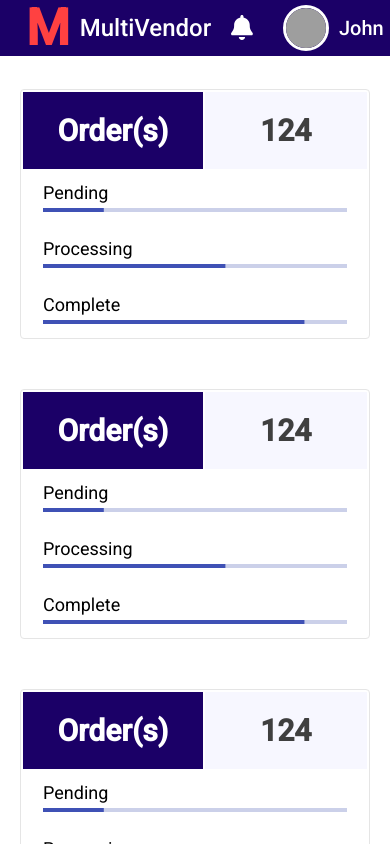
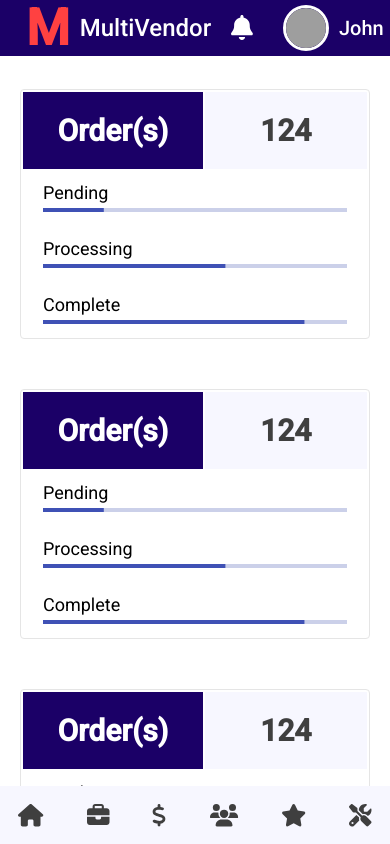
Before and after one commit to aminabdulkhalek/MultiVendor, an Angular app in the folder MultiVendor-FrontEnd/: page / in a window 390 px wide. Shown: the top 844 px of the page. Built offline with nearby package versions, Linux system fonts and the light colour scheme; grey boxes are pictures that could not be loaded.

Commit message:
fixed sideBar responsivness

```diff
--- a/MultiVendor-FrontEnd/src/app/vendor-dashboard/sidebar/sidebar.component.scss
+++ b/MultiVendor-FrontEnd/src/app/vendor-dashboard/sidebar/sidebar.component.scss
@@ -1,6 +1,3 @@
-// @import "bourbon";
-// @import url(https://fonts.googleapis.com/css?family=Source+Sans+Pro:400,300,600);
-
 body {
   font-family: "Roboto";
   font-size: 100%;
@@ -29,8 +26,6 @@ a {
   height: 100%;
 }
 
-
-
 /* -------------
 Sidebar Nav
 ----------------*/
@@ -38,7 +33,7 @@ Sidebar Nav
   position: fixed;
   top: 64px;
   width: min-content;
-    background-color: #F7F7FF;
+  background-color: #f7f7ff;
   height: 100%;
   font-weight: 400;
   font-size: 1.2em;
@@ -59,14 +54,14 @@ Sidebar Nav
       width: 100%;
 
       a {
-                color: #3F3F3F;
+        color: #3f3f3f;
         font-size: 18px;
         padding: 1em 0.5em;
         display: block;
 
         &:hover {
           color: white;
-                    background-color: #1B0067;
+          background-color: #1b0067;
           transition: all 0.6s ease;
         }
       }
@@ -74,6 +69,55 @@ Sidebar Nav
   }
 }
 
-.icon{
+.icon {
   margin-top: 10px;
 }
+
+@media only screen and (max-width: 600px) {
+ .icon{
+   display: none;
+ }
+  .sidebar-nav {
+    all: unset;
+    position: fixed;
+    bottom: 0;
+    background-color: #f7f7ff;
+    font-weight: 400;
+    font-size: 0.5em;
+    overflow: auto;
+    width: 100vw;
+    text-align: center;
+    z-index: 100;
+
+    ul {
+      all: unset;
+      display: flex;
+      justify-content: space-between;
+      list-style: none;
+      padding: 0;
+      margin: 0;
+
+      li {
+        flex: 1;
+        all: unset;
+        margin-left: 0;
+        padding-left: 0;
+        float: left;
+
+        a {
+          all: unset;
+          color: #3f3f3f;
+          font-size: 18px;
+          padding: 1em 1em;
+          display: block;
+
+          &:hover {
+            color: white;
+            background-color: #1b0067;
+            transition: all 0.6s ease;
+          }
+        }
+      }
+    }
+  }
+}
--- a/MultiVendor-FrontEnd/src/app/vendor-dashboard/vendor-dashboard.component.scss
+++ b/MultiVendor-FrontEnd/src/app/vendor-dashboard/vendor-dashboard.component.scss
@@ -61,7 +61,4 @@ padding: 25px;
         left: 0;
         margin: 0;
     }
-    .side-bar{
-        visibility: hidden;
-    }
 }
```
Lines whose indentation alone changed are shown as unchanged.
